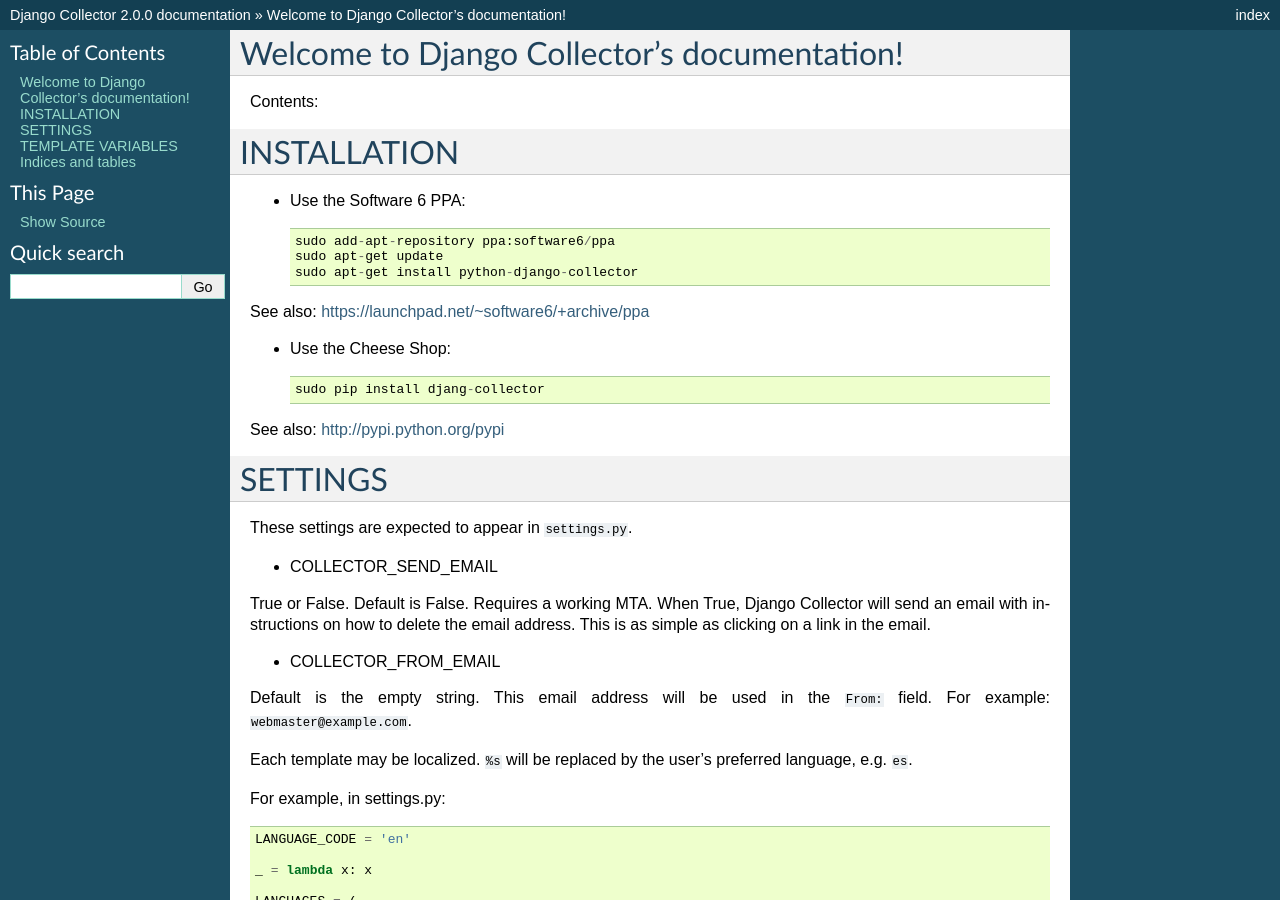
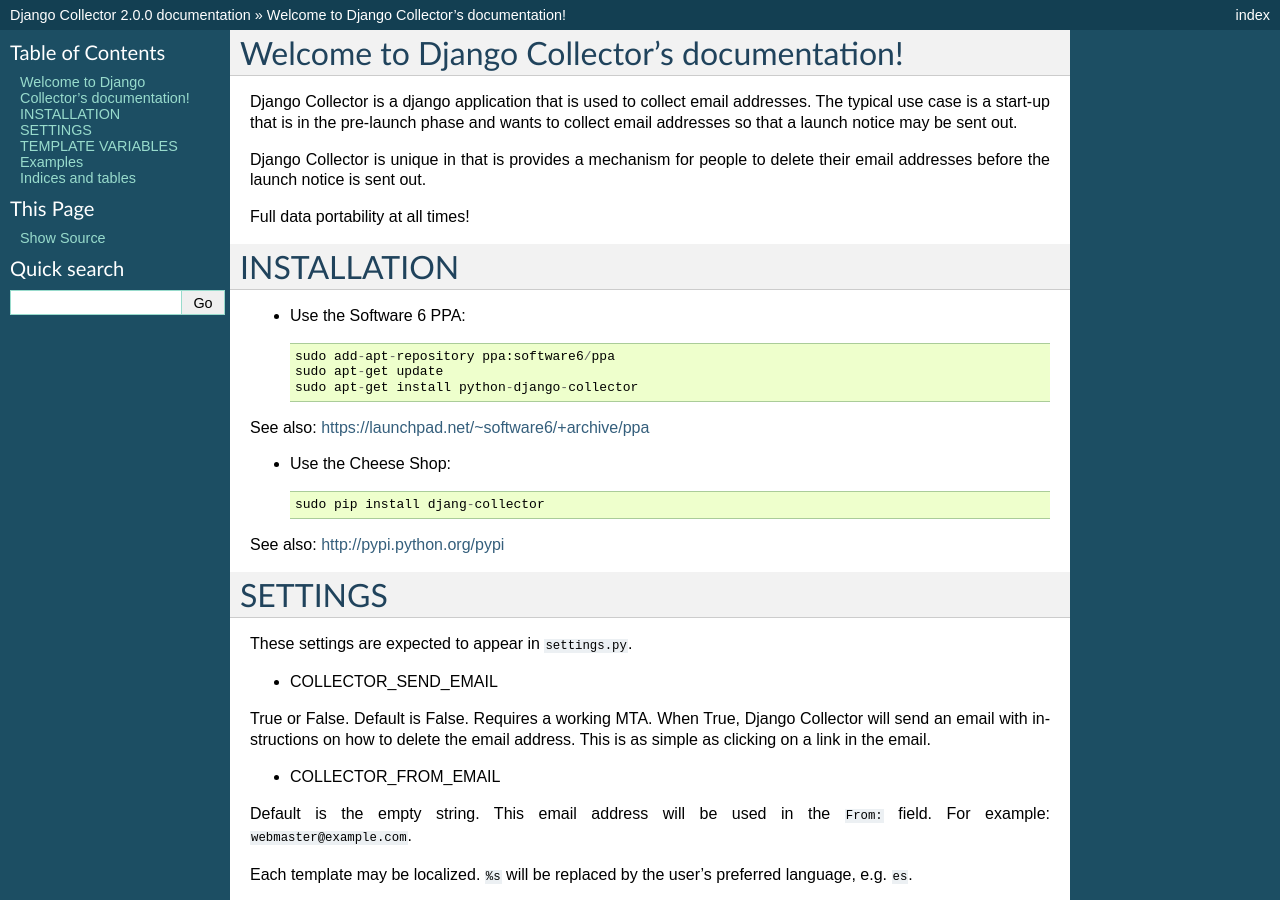
Before and after one commit to rentalita/django-collector, a Sphinx documentation site: the page built from docs/index.rst, in a window 1280 px wide and 900 px high. Built offline with Sphinx 7.4.7, drawn with Linux system fonts in a browser that asks for light colours; some of the changed text lies outside the part shown.

Commit message:
move more documentation to rtfd.org

```diff
--- a/docs/index.rst
+++ b/docs/index.rst
@@ -6,10 +6,15 @@
 Welcome to Django Collector's documentation!
 ============================================
 
-Contents:
+Django Collector is a django application that is used to collect email
+addresses. The typical use case is a start-up that is in the
+pre-launch phase and wants to collect email addresses so that a launch
+notice may be sent out.
 
-.. toctree::
-   :maxdepth: 2
+Django Collector is unique in that is provides a mechanism for people
+to delete their email addresses before the launch notice is sent out.
+
+Full data portability at all times!
 
 INSTALLATION
 ============
@@ -93,6 +98,18 @@
 delete the associated email address when clicked. This is expected to
 appear in the ``COLLECTOR_MESSAGE_TEMPLATE``.
 
+Examples
+========
+
+Sites using Django Collector:
+
+* http://lndlrd.com
+
+Contents:
+
+.. toctree::
+   :maxdepth: 2
+
 Indices and tables
 ==================
 
```
Also changed, not shown: README.md (+0 -10 lines).
